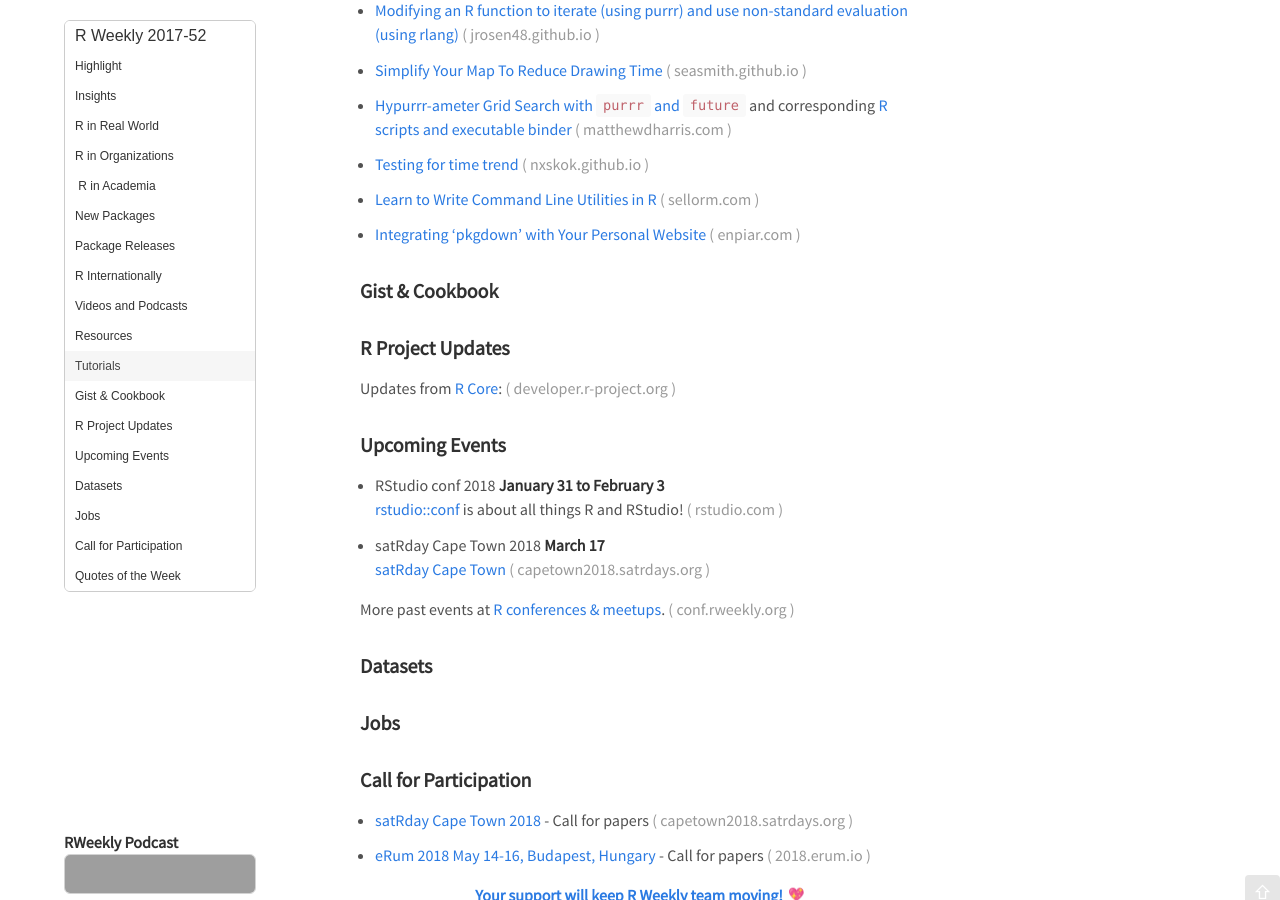
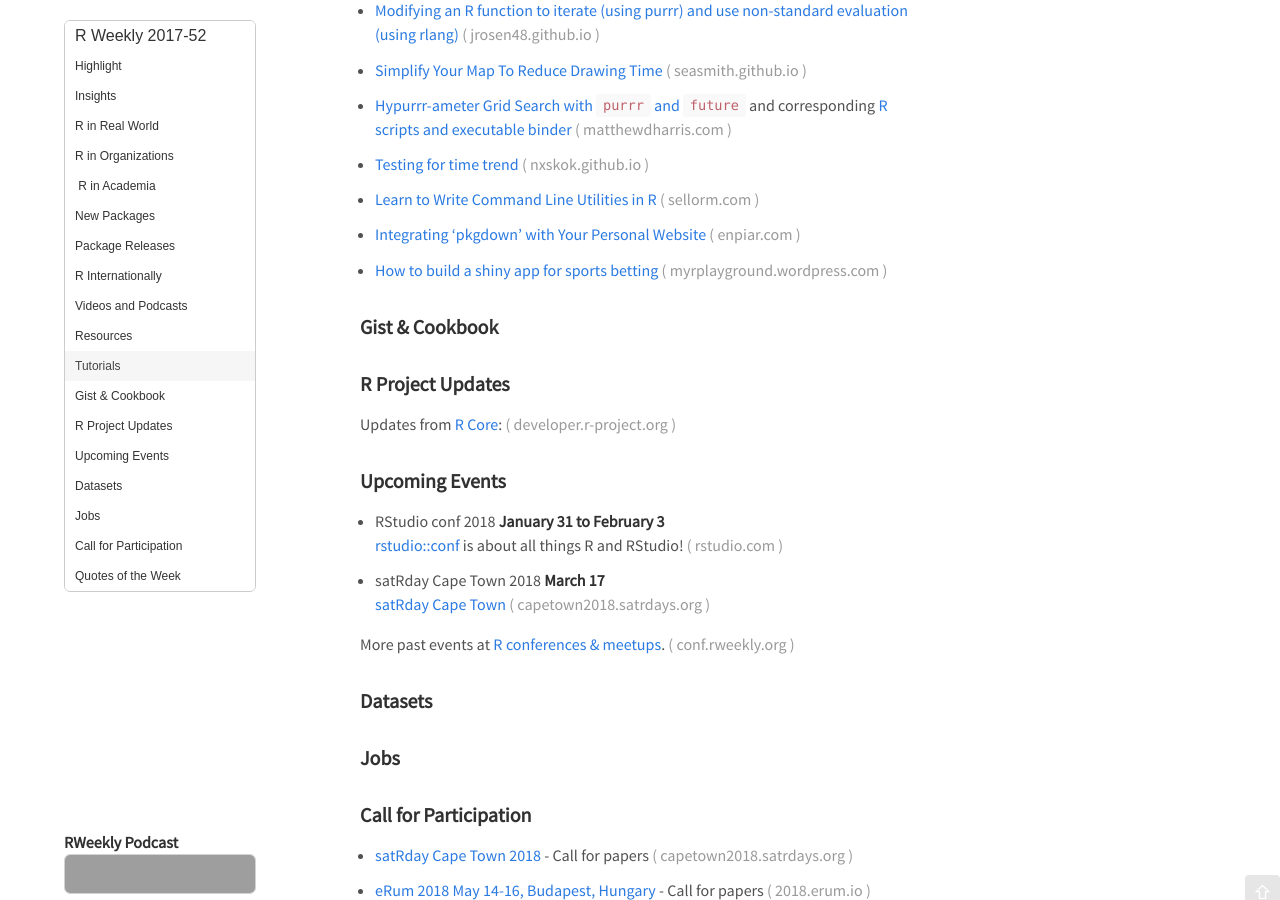
Before and after one commit to rweekly/rweekly.org, a Jekyll site: the page built from draft.md, in a window 1280 px wide and 900 px high, scrolled down 1466 px. Built offline with Jekyll 4.4.1, drawn with Linux system fonts in a browser that asks for light colours; emoji names are drawn with the system emoji font; comment, search, counter and statistics services are not loaded; grey boxes are pictures that could not be loaded.

Commit message:
Update draft.md
cc @danielw7 -- see README of this repo to learn how to contribute content yourself to the newsletter :-)

```diff
--- a/draft.md
+++ b/draft.md
@@ -85,6 +85,8 @@ Release Date: 2017-12-25
 
 + [Integrating 'pkgdown' with Your Personal Website](http://enpiar.com/2017/12/18/integrating-pkgdown-with-your-personal-website/r)
 
++ [How to build a shiny app for sports betting](https://myrplayground.wordpress.com/2017/12/19/how-to-build-a-shiny-app-for-sports-betting-part-3/)
+
 ### Gist & Cookbook
 
 
```
